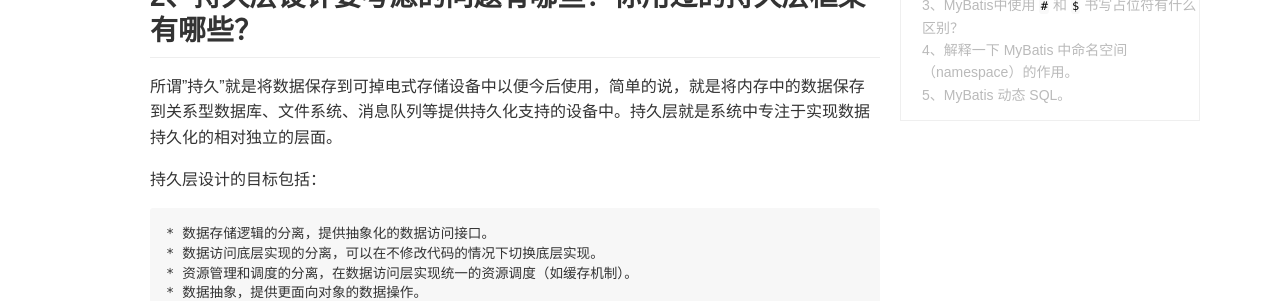
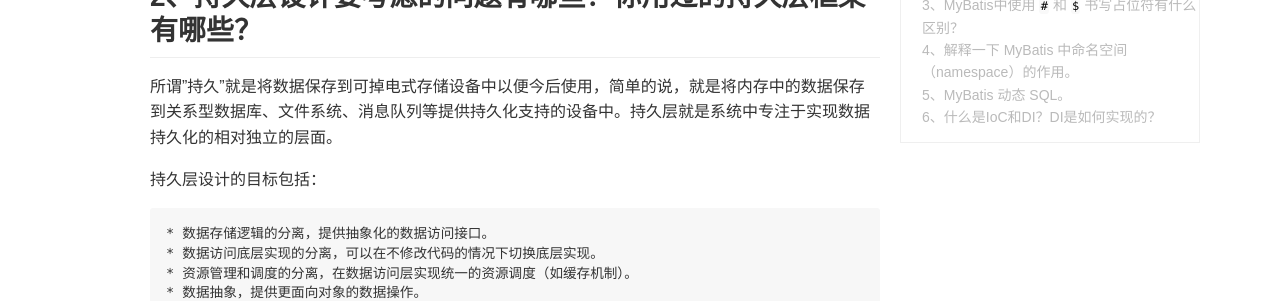
Before and after one commit to DoctorDeng/DoctorDeng.github.io, a Jekyll site: the page built from _posts/2016-09-18-java-SSM.md, in a window 1280 px wide and 900 px high, scrolled down 333 px. Shown: the part 151-452 px from the top of the window. Built offline with Jekyll 4.4.1, drawn with Linux system fonts in a browser that asks for light colours; comment, search, counter and statistics services are not loaded; some of the changed text lies outside the part shown.

Commit message:
modify file

````diff
--- a/_posts/2016-09-18-java-SSM.md
+++ b/_posts/2016-09-18-java-SSM.md
@@ -123,3 +123,5 @@ MyBatis中用于实现动态SQL的元素主要有：
     </trim>
 </select>
 ```
+
+## 6、什么是IoC和DI？DI是如何实现的？
````
